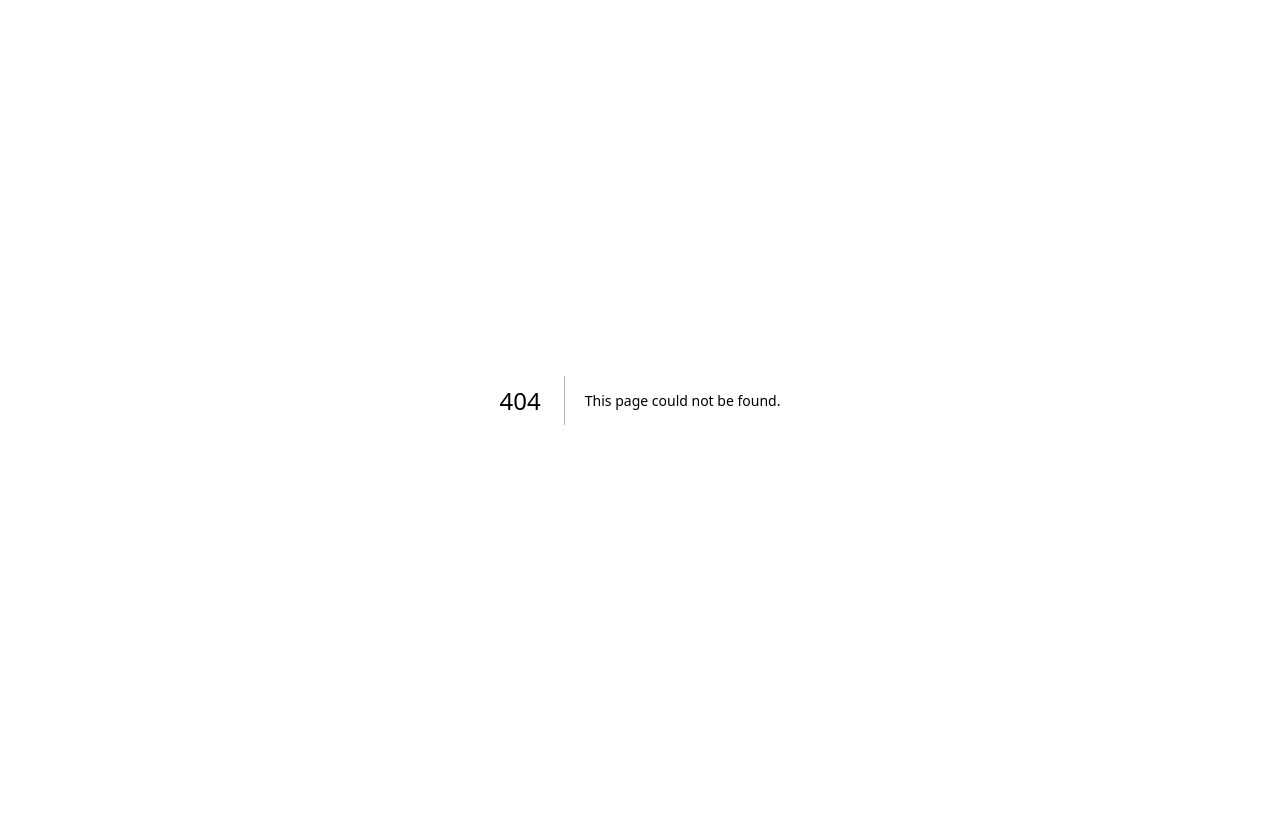
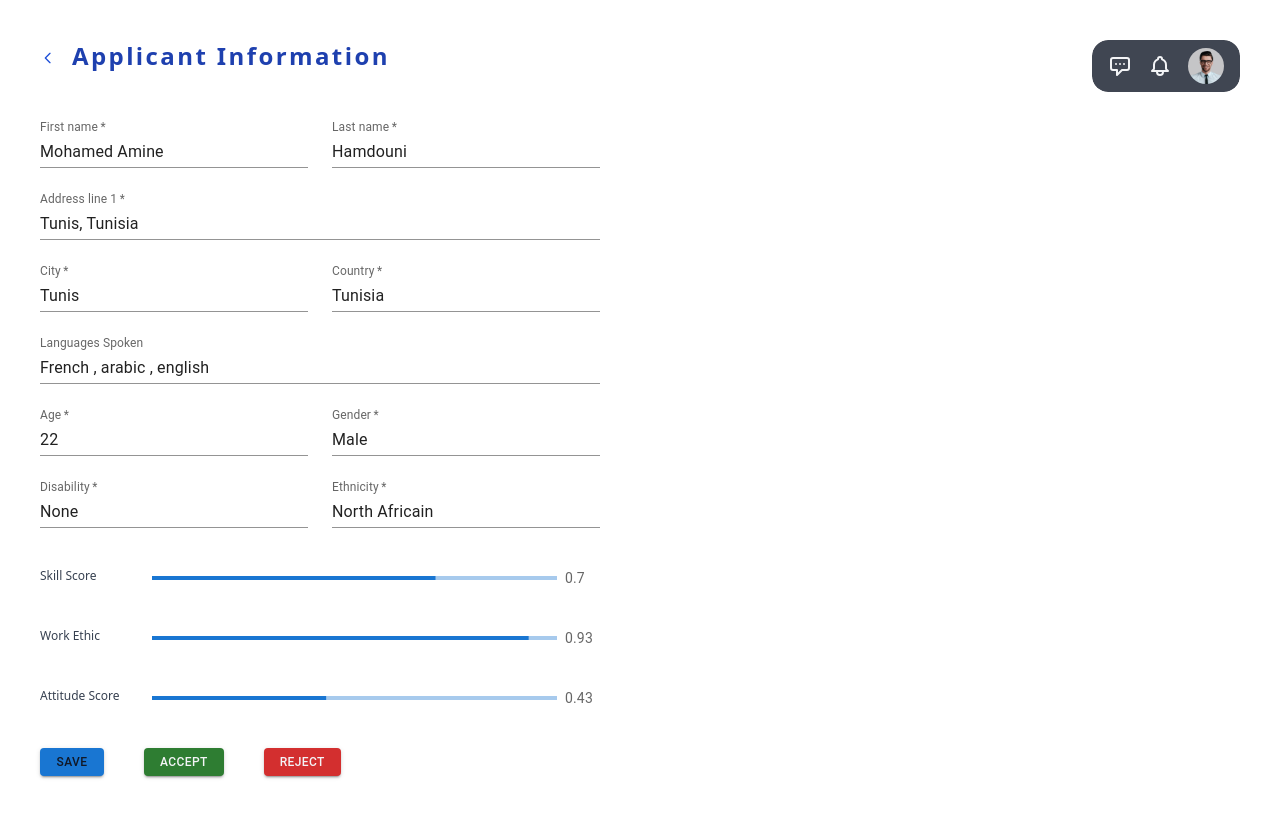
Before and after one commit to Dopeamin/junior_hackathon, a Next.js app: page /dashboard/applications/candidate/1 in a window 1280 px wide. Before the commit this address had no page. Built offline with nearby package versions, Linux system fonts and the light colour scheme.

Commit message:
finish applicant page

```diff
--- a/components/_shared/select.tsx
+++ /dev/null
@@ -1,13 +0,0 @@
-export const Select = ({
-  question,
-  data,
-}: {
-  question: string;
-  data: string[];
-}) => {
-  return (
-    <div className="flex flex-col w-full gap-4">
-      <h1 className="text-lg ">{question}</h1>
-    </div>
-  );
-};
--- a/components/_shared/table.tsx
+++ b/components/_shared/table.tsx
@@ -57,7 +57,7 @@ const columns = [
 ];
 
 const rows = [
-  { id: 1, lastName: "Snow", firstName: "Jon", age: 35 },
+  { id: 1, lastName: "Hamdouni", firstName: "Mohamed Amine", age: 22 },
   { id: 2, lastName: "Lannister", firstName: "Cersei", age: 42 },
   { id: 3, lastName: "Lannister", firstName: "Jaime", age: 45 },
   { id: 4, lastName: "Stark", firstName: "Arya", age: 16 },
@@ -68,7 +68,7 @@ const rows = [
   { id: 9, lastName: "Roxie", firstName: "Harvey", age: 65 },
 ];
 
-export function DataTable() {
+export function DataTable({ onSelect }: { onSelect?: () => void }) {
   return (
     <div style={{ height: 400, width: "100%" }}>
       <DataGrid
@@ -82,6 +82,7 @@ export function DataTable() {
             cursor: "pointer",
           },
         }}
+        onRowClick={onSelect}
       />
     </div>
   );
--- /dev/null
+++ b/components/dashboard/applicant.tsx
@@ -0,0 +1,222 @@
+import {
+  Box,
+  Button,
+  Grid,
+  LinearProgress,
+  LinearProgressProps,
+  Link,
+  TextField,
+  Typography,
+} from "@mui/material";
+import { useState } from "react";
+import { ArrowRightIcon } from "../_shared/icons/arrow-right.icon";
+import { UserBarMinimized } from "./userbar";
+
+export const Applicant = () => {
+  function LinearProgressWithLabel(
+    props: LinearProgressProps & { value: number }
+  ) {
+    return (
+      <Box sx={{ display: "flex", alignItems: "center" }}>
+        <Box sx={{ width: "100%", mr: 1 }}>
+          <LinearProgress variant="determinate" {...props} />
+        </Box>
+        <Box sx={{ minWidth: 35 }}>
+          <Typography variant="body2" color="text.secondary">{`${Math.round(
+            props.value
+          )/100}`}</Typography>
+        </Box>
+      </Box>
+    );
+  }
+
+  return (
+    <div>
+      <div className="flex flex-row-reverse w-full">
+        <div className="flex-1 min-h-screen">
+          <iframe src="/application.pdf" className="w-full h-full"></iframe>
+        </div>
+        <div className="flex-1">
+          <div className="p-10">
+            <div className="relative z-20 flex flex-row gap-4 items-center mb-10">
+              <Link href="/dashboard/applications/1">
+                <div className="rotate-180 mb-1">
+                  <ArrowRightIcon />
+                </div>
+              </Link>
+              <div className="relative z-20 flex flex-row justify-between w-full items-end">
+                <h1 className="text-2xl font-bold text-blue-800 tracking-widest mb-2">
+                  Applicant Information
+                </h1>
+                <UserBarMinimized />
+              </div>
+            </div>
+            <Grid container spacing={3}>
+              <Grid item xs={12} sm={6}>
+                <TextField
+                  required
+                  id="firstName"
+                  name="firstName"
+                  label="First name"
+                  value="Mohamed Amine"
+                  fullWidth
+                  autoComplete="given-name"
+                  variant="standard"
+                />
+              </Grid>
+              <Grid item xs={12} sm={6}>
+                <TextField
+                  required
+                  id="lastName"
+                  name="lastName"
+                  label="Last name"
+                  value="Hamdouni"
+                  fullWidth
+                  autoComplete="family-name"
+                  variant="standard"
+                />
+              </Grid>
+              <Grid item xs={12}>
+                <TextField
+                  required
+                  id="address1"
+                  name="address1"
+                  label="Address line 1"
+                  fullWidth
+                  value="Tunis, Tunisia"
+                  autoComplete="shipping address-line1"
+                  variant="standard"
+                />
+              </Grid>
+              <Grid item xs={12} sm={6}>
+                <TextField
+                  required
+                  id="city"
+                  name="city"
+                  label="City"
+                  fullWidth
+                  value="Tunis"
+                  autoComplete="shipping address-level2"
+                  variant="standard"
+                />
+              </Grid>
+              <Grid item xs={12} sm={6}>
+                <TextField
+                  required
+                  id="country"
+                  name="country"
+                  label="Country"
+                  fullWidth
+                  value="Tunisia"
+                  autoComplete="shipping country"
+                  variant="standard"
+                />
+              </Grid>
+              <Grid item xs={12}>
+                <TextField
+                  id="address2"
+                  name="address2"
+                  label="Languages Spoken"
+                  fullWidth
+                  value="French , arabic , english"
+                  autoComplete="shipping address-line2"
+                  variant="standard"
+                />
+              </Grid>
+              <Grid item xs={12} sm={6}>
+                <TextField
+                  required
+                  id="age"
+                  name="age"
+                  label="Age"
+                  type="number"
+                  fullWidth
+                  value="22"
+                  autoComplete="shipping country"
+                  variant="standard"
+                />
+              </Grid>
+              <Grid item xs={12} sm={6}>
+                <TextField
+                  required
+                  id="gender"
+                  name="gender"
+                  label="Gender"
+                  type="text"
+                  fullWidth
+                  value="Male"
+                  autoComplete="shipping country"
+                  variant="standard"
+                />
+              </Grid>
+              <Grid item xs={12} sm={6}>
+                <TextField
+                  required
+                  id="disability"
+                  name="disability"
+                  label="Disability"
+                  type="text"
+                  fullWidth
+                  value="None"
+                  autoComplete="shipping country"
+                  variant="standard"
+                />
+              </Grid>
+              <Grid item xs={12} sm={6}>
+                <TextField
+                  required
+                  id="ethnicity"
+                  name="ethnicity"
+                  label="Ethnicity"
+                  type="text"
+                  fullWidth
+                  value="North Africain"
+                  autoComplete="shipping country"
+                  variant="standard"
+                />
+              </Grid>
+            </Grid>
+
+            <div className="flex flex-row w-full mt-10 gap-2 justify-between">
+              <p className="text-xs text-gray-700 w-fit">Skill Score</p>
+              <Box sx={{ width: "80%" }}>
+                <LinearProgressWithLabel value={70} />
+              </Box>
+            </div>
+            <div className="flex flex-row w-full mt-10 gap-2 justify-between">
+              <p className="text-xs text-gray-700 w-fit">Work Ethic</p>
+              <Box sx={{ width: "80%" }}>
+                <LinearProgressWithLabel value={93} />
+              </Box>
+            </div>
+            <div className="flex flex-row w-full mt-10 gap-2 justify-between">
+              <p className="text-xs text-gray-700 w-fit">Attitude Score</p>
+              <Box sx={{ width: "80%" }}>
+                <LinearProgressWithLabel value={43} />
+              </Box>
+            </div>
+            <div className="flex flex-row mt-10 gap-10">
+              <Button
+                variant="contained"
+                className="bg-gray-100"
+                color="primary"
+              >
+                <div className="text-xs text-gray-900">Save</div>
+              </Button>
+              <Button
+                variant="contained"
+                className="bg-gray-100"
+                color="success"
+              >
+                <div className="text-xs text-gray-100">Accept</div>
+              </Button>
+              <Button variant="contained" className="bg-gray-100" color="error">
+                <div className="text-xs text-gray-100">Reject</div>
+              </Button>
+            </div>
+          </div>
+        </div>
+      </div>
+    </div>
+  );
+};
--- a/components/dashboard/applications.tsx
+++ b/components/dashboard/applications.tsx
@@ -1,6 +1,7 @@
 import { BasicTable, DataTable } from "../_shared/table";
 import { Card } from "./card";
 import { UserBarMinimized } from "./userbar";
+import Router from "next/router";
 
 export const Applications = () => {
   return (
@@ -11,10 +12,16 @@ export const Applications = () => {
         </h1>
         <UserBarMinimized />
       </div>
-      <p className="text-lg font-light text-blue-900 mb-6">List of Applications into this offer</p>
+      <p className="text-lg font-light text-blue-900 mb-6">
+        List of Applications into this offer
+      </p>
       <div className="flex flex-col pr-10">
         <div className="flex flex-col bg-white rounded-xl shadow-lg ">
-          <DataTable />
+          <DataTable
+            onSelect={() => {
+              Router.push("/dashboard/applications/candidate/1");
+            }}
+          />
         </div>
       </div>
     </div>
--- a/package.json
+++ b/package.json
@@ -20,6 +20,7 @@
     "@types/node": "18.11.9",
     "@types/react": "18.0.25",
     "@types/react-dom": "18.0.8",
+    "@types/react-pdf": "^5.7.4",
     "antd": "^4.24.2",
     "autoprefixer": "^10.4.13",
     "clsx": "^1.2.1",
@@ -32,6 +33,7 @@
     "react-charts": "^3.0.0-beta.50",
     "react-dom": "18.2.0",
     "react-in-viewport": "^1.0.0-alpha.28",
+    "react-pdf": "^6.0.3",
     "recharts": "^2.1.16",
     "tailwindcss": "^3.2.4",
     "typescript": "4.8.4"
--- a/pages/dashboard/applications/apply/[id].tsx
+++ /dev/null
@@ -1,3 +0,0 @@
-export default function Apply() {
-  return <div></div>;
-}
--- /dev/null
+++ b/pages/dashboard/applications/candidate/[id].tsx
@@ -0,0 +1,9 @@
+import { Applicant } from "../../../../components/dashboard/applicant";
+
+export default function Apply() {
+  return (
+    <div>
+      <Applicant />
+    </div>
+  );
+}
```
Also changed, not shown: 2 other files (tests, documents, lock files or other folders).
